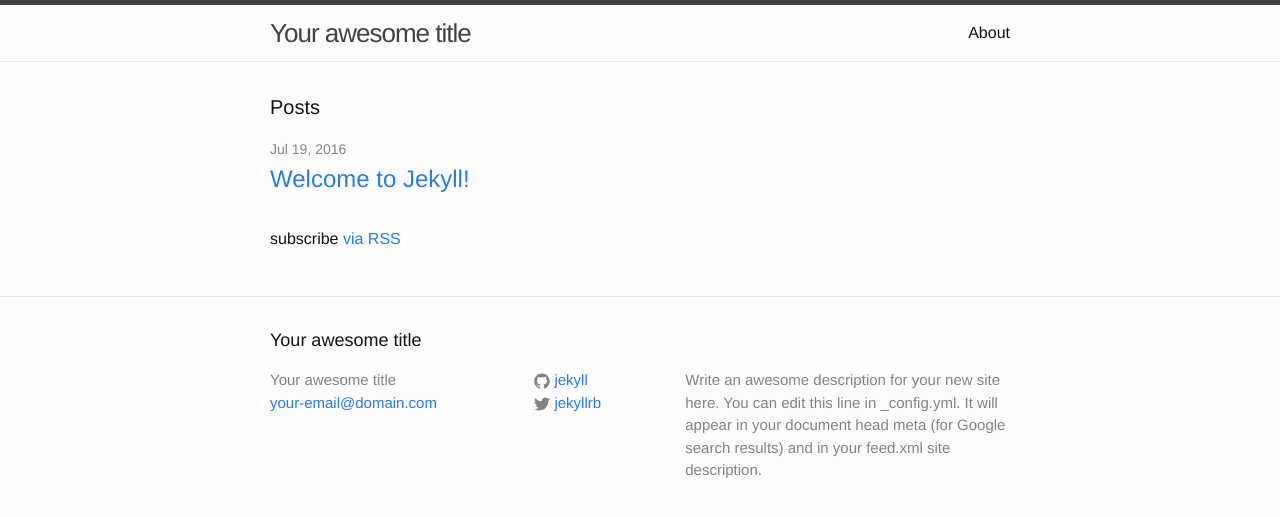
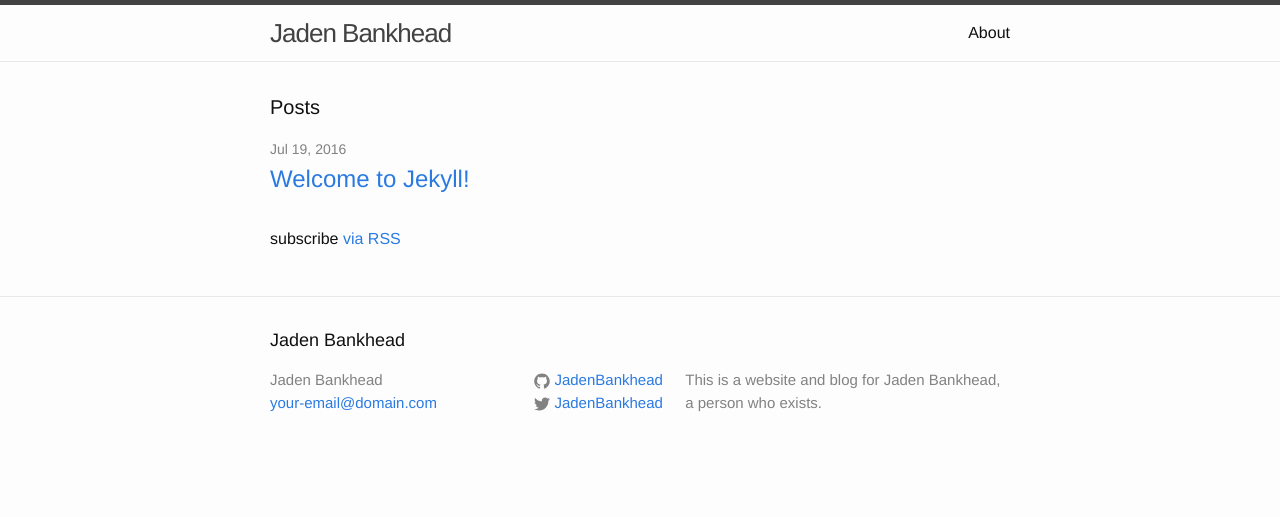
Before and after one commit to JadenBankhead/JadenBankhead.github.io, a Jekyll site: the page built from index.html, in a window 1280 px wide. Shown: the top 517 px of the page. Built offline with Jekyll 4.4.1, drawn with Linux system fonts in a browser that asks for light colours.

Commit message:
Update _config.yml
Testing basic Jekyll editing by updating the configuration file.

```diff
--- a/_config.yml
+++ b/_config.yml
@@ -6,16 +6,14 @@
 # 'jekyll serve'. If you change this file, please restart the server process.
 
 # Site settings
-title: Your awesome title
+title: Jaden Bankhead
 email: your-email@domain.com
 description: > # this means to ignore newlines until "baseurl:"
-  Write an awesome description for your new site here. You can edit this
-  line in _config.yml. It will appear in your document head meta (for
-  Google search results) and in your feed.xml site description.
+  This is a website and blog for Jaden Bankhead, a person who exists.
 baseurl: "" # the subpath of your site, e.g. /blog
-url: "http://yourdomain.com" # the base hostname & protocol for your site
-twitter_username: jekyllrb
-github_username:  jekyll
+url: "http://jadenbankhead.com" # the base hostname & protocol for your site
+twitter_username: JadenBankhead
+github_username:  JadenBankhead
 
 # Build settings
 markdown: kramdown
```
